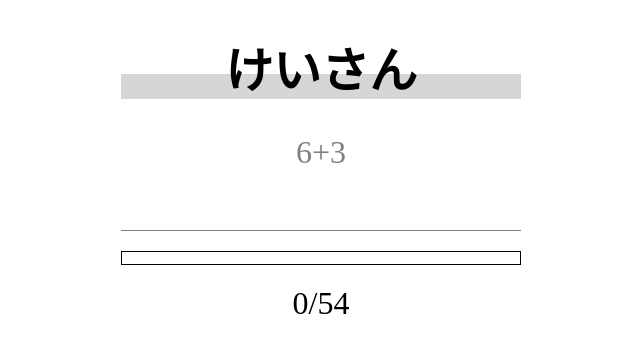
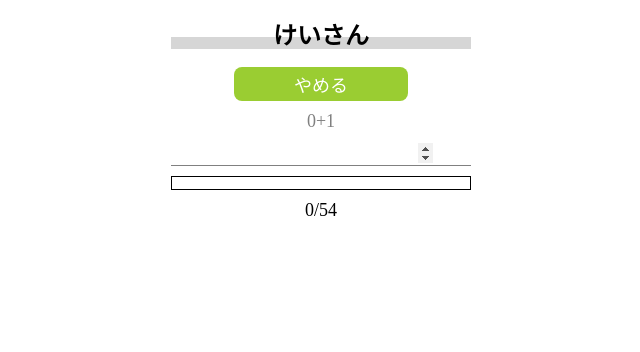
Before and after one commit to dieeel/junior-calc, a Vue app in the folder junior-calc/: page / in a window 1280 px wide. Both pictures are taken after a click on the button "スタート". Shown: the top 352 px of the page, without its empty margins (319-959 px from the left). Built offline with nearby package versions, Linux system fonts and the light colour scheme.

Commit message:
update buttom style

```diff
--- a/junior-calc/src/components/VCalcGame.vue
+++ b/junior-calc/src/components/VCalcGame.vue
@@ -72,7 +72,8 @@ const appendQuestions = (): void => {
     if(checkPlusTwo.value){ concatQuestions(plusTwo) }
     if(checkMinusOne.value){ concatQuestions(minusOne) }
     if(checkMinusTwo.value){ concatQuestions(minusTwo) }
-    if(checkAllRandom){
+    if(checkAllRandom.value){
+        console.log("all random")
         questions = shuffle(questions)
     }
 }
@@ -81,11 +82,19 @@ const gameStart = ():void => {
     appendQuestions()
     currentQuestion = questions[0]
     allQuestionCount.value = questions.length
+    startTime = Date.now()
     inGame.value = true;
     nextTick(() => {
         document.getElementById('typeForm').focus()
     })
 }
+
+const resetGame = ():void => {
+    inGame.value = false;
+    endGame.value = false;
+    currentQuestionCount.value = 0;
+}
+
 
 const getDiffTime = (timeFrom: number, timeTo: number): string => {
     let diffTime = Math.floor((timeTo - timeFrom) / 1000)
@@ -134,7 +143,8 @@ watch(typeBox, (typeString) => {
             <h1>けいさん</h1>
             <div class="marker"></div>
         </div>
-        <button v-if="inGame!=true" class="startButton mb-20" @click="gameStart">スタート</button>
+        <button v-if="inGame!=true" class="startButton commonButton mb-20" @click="gameStart">スタート</button>
+        <button v-if="endGame" class="endButton commonButton mb-20" @click="resetGame">もういっかい</button>
         <div v-if="inGame!=true" class="checkItems">
             <input v-model="checkPlusOne" type="checkbox" />たしざん１<br>
             <input v-model="checkPlusTwo" type="checkbox" />たしざん２<br>
@@ -144,11 +154,12 @@ watch(typeBox, (typeString) => {
             <input v-model="checkAllRandom" type="checkbox" />ぜんぶまぜまぜ<br>
         </div>
         <div v-if="inGame">
+            <button v-if="endGame!=true" class="endButton commonButton mb-20" @click="resetGame">やめる</button>
             <div class="quession mb-20">{{ currentQuestion }}</div>
             <div v-if="currentQuestionCount == allQuestionCount" class="clear">おめでとう！</div>
             <div v-if="currentQuestionCount == allQuestionCount" class="clear">{{ endTime }}</div>
-            <div class="typeFormWrapper mb-20">
-                <input id="typeForm" v-model="typeBox" type="text" class="typeForm">
+            <div v-if="endGame!=true" class="typeFormWrapper mb-20">
+                <input id="typeForm" v-model="typeBox" type="number" class="typeForm">
             </div>
 
             <div class="gaugeWrapper mb-20">
@@ -162,18 +173,18 @@ watch(typeBox, (typeString) => {
 
 <style>
 .container{
-    width: 400px;
+    width: 300px;
     margin: 0 auto;
     text-align: center;
 }
 
 .mb-20{
-    margin-bottom: 20px;
+    margin-bottom: 10px;
 }
 
 .title{
     position: relative;
-    font-size: 48px;
+    font-size: 24px;
 }
 
 .marker{
@@ -185,14 +196,22 @@ watch(typeBox, (typeString) => {
     z-index: -1;
 }
 
-.startButton{
-    background-color: #333;
-    color: #fff;
+.commonButton{
     padding: 4px 60px;
     border: none;
     outline: none;
     border-radius: 8px;
     cursor: pointer;
+}
+
+.startButton{
+    background-color: #333;
+    color: #fff;
+}
+
+.endButton{
+    background-color: yellowgreen;
+    color: #fff;
 }
 
 .quession{
@@ -224,7 +243,7 @@ watch(typeBox, (typeString) => {
 }
 
 .checkItems{
-    font-size: 18px;
+    font-size: 14px;
 }
 
 .debugStr{
--- a/junior-calc/src/style.css
+++ b/junior-calc/src/style.css
@@ -5,5 +5,5 @@
 }
 
 body{
-  font-size: 32px;
+  font-size: 18px;
 }
```
